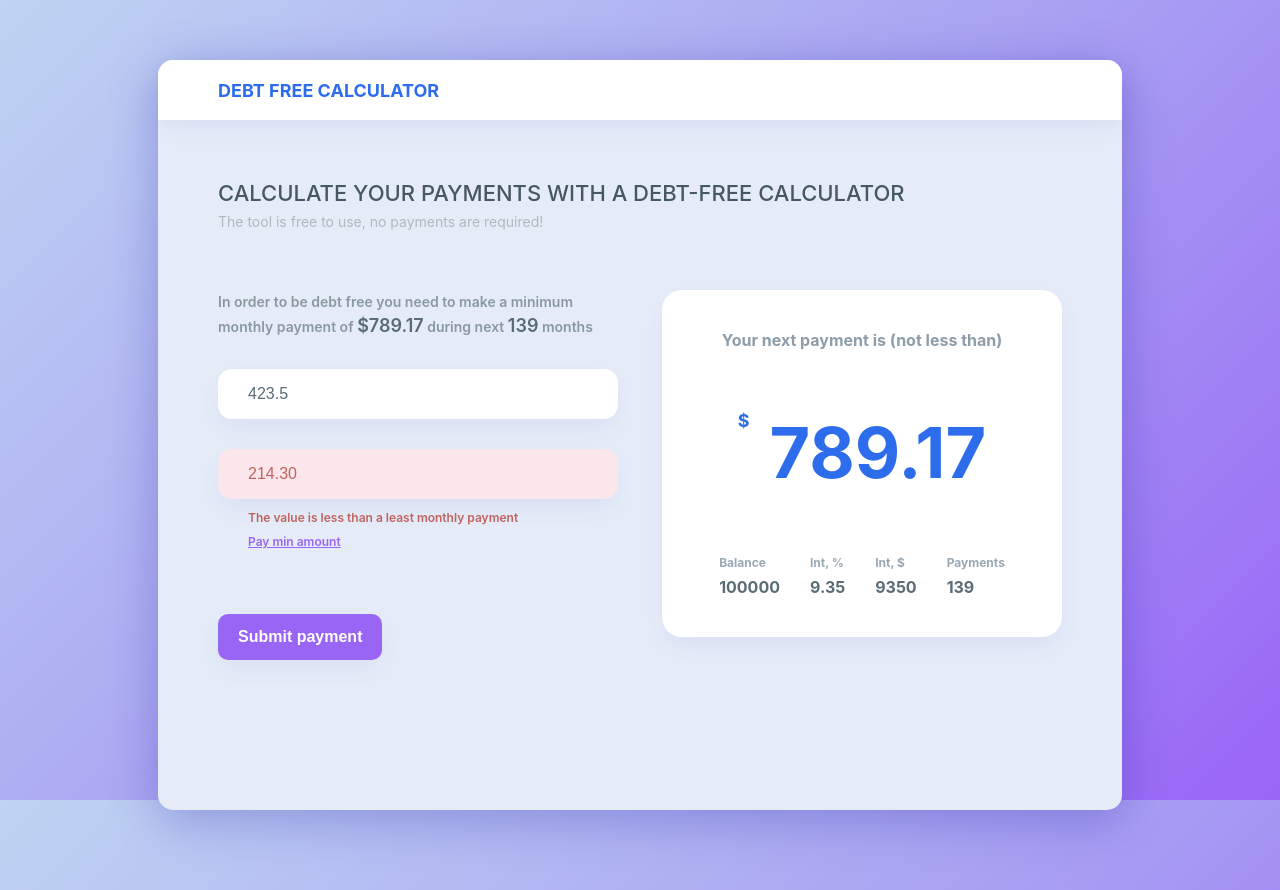
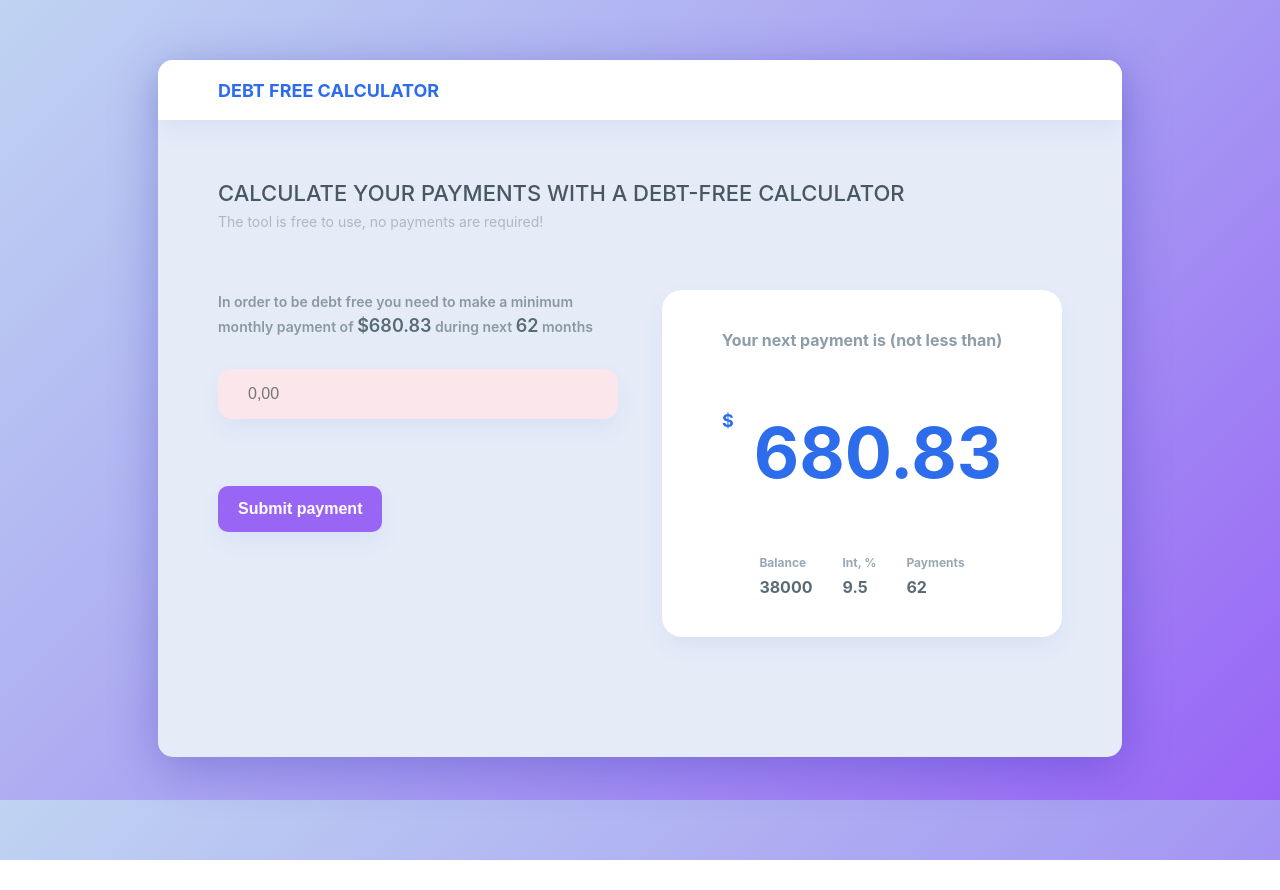
Before and after one commit to andreycodez/portfolio-react-debt-free-calc, a React (Create React App) app: page / in a window 1280 px wide. Both pictures are taken after a click on the button "Submit for calculation". After the commit the page ends 860 px from the top, so only its background shows below. Built offline with nearby package versions, Linux system fonts and the light colour scheme.

Commit message:
Latest changes

```diff
--- a/src/components/calculator/Calculator.jsx
+++ b/src/components/calculator/Calculator.jsx
@@ -23,6 +23,10 @@ class Calculator extends React.Component {
     interestLabel.innerText = document.getElementById('interest').value;
   }
 
+  componentDidUpdate() {
+    console.log(this.state);
+  }
+
   amountSliderHandle = (slider) => {
     slider.preventDefault();
     const sliderLabel = document.getElementById('amountLabel');
@@ -35,12 +39,48 @@ class Calculator extends React.Component {
     sliderLabel.innerText = slider.target.value;
   }
 
-  submitClickHandle = (e) => {
+  minPaymentClick = () => {
+    const paymentField = document.getElementById('paymentAmount');
+    paymentField.setAttribute('value', this.state.minPayment);
+  }
+
+  finalPaymentClick = () => {
+    const paymentField = document.getElementById('paymentAmount');
+    paymentField.setAttribute('value', this.state.balance + this.state.interestUSD / 12);
+  }
+
+  paymentFieldValueHandle = (e) => {
     e.preventDefault();
+    const paymentField = document.getElementById('paymentAmount');
+    const errorMessage = document.getElementById('errorMessage');
+    const setErrorFieldState = function() {
+      paymentField.classList.remove('correct');
+      paymentField.classList.add('incorrect');
+    }
+    const setValidFieldState = function() {
+      if (paymentField.classList.contains('incorrect')) {
+        paymentField.classList.remove('incorrect');
+        paymentField.classList.add('correct');
+      } else { return }
+    }
+    if (e.target.value < this.state.minPayment) {
+      setErrorFieldState();
+      errorMessage.innerHTML = `The value is less than a least monthly payment <br/><a href="#" onClick="${this.state.minPaymentClick}">Pay min amount</a>`
+    } else if (e.target.value > (this.balance + this.interestUSD)) {
+      setErrorFieldState();
+      errorMessage.innerHTML = `The value is higher than the final payment. <br/><a href="#" onClick="${this.state.finalPaymentClick}">Pay final payment</a>`
+    } else {
+      setValidFieldState();
+    }
+  }
+
+  submitSlidersClickHandle = () => {
     const balance = +document.getElementById('amount').value || +document.getElementById('amountInput').defaultValue;
     const interest = +document.getElementById('interest').value || +document.getElementById('interestInput').defaultValue;
     const interestUSD = balance * interest / 100;
-    const minPayment = Math.round((balance / 100) + (interestUSD / 12) * 100) / 100;
+    const minPayment = Math.round(((balance / 100) + (interestUSD / 12))*100)/100;
+    console.log(Math.round((balance / 100)));
+    console.log(interestUSD / 12)
     const paymentsAmount = (balance + interestUSD) / minPayment
 
     this.setState( {
@@ -54,8 +94,35 @@ class Calculator extends React.Component {
     )
   }
 
+  roundValue = (value) => {
+    return Math.round(value * 100) / 100;
+  }
+
+  submitPaymentClickHandle = () => {
+    const paymentField = document.getElementById('paymentAmount');
+    const payment = paymentField.value;
+    const balance = this.state.balance - payment
+    const interestUSD = balance * this.state.interest / 100;
+    const minPayment = Math.round(((balance / 100) + (interestUSD / 12)) * 100) / 100;
+    const paymentsAmount = (balance + interestUSD) / minPayment
+    const newPayment = {
+      date: new Date().toLocaleDateString(),
+      amount: payment,
+      interest: Math.round(interestUSD / 12 * 100) / 100,
+      principal: Math.round((balance / 100) * 100) /100,
+    }
+    this.setState({
+      balance: this.roundValue(balance),
+      interestUSD: this.roundValue(interestUSD),
+      minPayment: this.roundValue(minPayment),
+      paymentsAmount: Math.floor(this.roundValue(paymentsAmount)) + 1,
+      payments: [...this.state.payments, newPayment],
+    })
+  }
+
   render() {
     const appState = this.state
+    console.log(appState.payments)
     if (appState.isCalcSet) {
       return (
           <div className="calculator-body">
@@ -66,14 +133,11 @@ class Calculator extends React.Component {
                   next <span>{appState.paymentsAmount}</span> months
                 </div>
                 <form className="payment-info-form payment-info-item">
-                  <div className="payment-amount correct">
-                    <input type="number" placeholder="0,00" min="0" step=".05" value="423.5" />
+                  <div className="payment-amount incorrect">
+                    <input id="paymentAmount" type="number" min="0" placeholder="0,00" step=".05" dafaultvalue="214.30" onChange={this.paymentFieldValueHandle}/>
+                    <span id="errorMessage"></span>
                   </div>
-                  <div className="payment-amount incorrect">
-                    <input type="number" min="0" placeholder="0,00" step=".05" value="214.30" />
-                    <span>The value is less than a least monthly payment <br/><a href="#">Pay min amount</a></span>
-                  </div>
-                  <input type="button" className="submit-button" value="Submit payment" />
+                  <input type="button" className="submit-button" onClick={this.submitPaymentClickHandle} value="Submit payment" />
                 </form>
                 <PaymentsList payments={appState.payments} />
               </div>
@@ -92,7 +156,7 @@ class Calculator extends React.Component {
                     <span className="measure">$</span><span id="amountLabel" className="value">120000</span>
                   </div>
                   <div className="slider">
-                    <input id="amount" type="range" min="50000" max="250000" onChange={this.amountSliderHandle} defaultValue="100000" step="1000" />
+                    <input id="amount" type="range" min="10000" max="250000" onChange={this.amountSliderHandle} defaultValue="38000" step="1000" />
                     <div className="range-values">
                       <div className="minimal">50 K</div>
                       <div className="maximal">250 K</div>
@@ -105,21 +169,20 @@ class Calculator extends React.Component {
                     <span className="measure">%</span><span id="interestLabel" className="value">9.35</span>
                   </div>
                   <div className="slider">
-                    <input id="interest" type="range" min="0.1" max="15" onChange={this.interestSliderHandle} defaultValue="9.35" step="0.01" />
+                    <input id="interest" type="range" min="0.1" max="15" onChange={this.interestSliderHandle} defaultValue="9.50" step="0.01" />
                     <div className="range-values">
                       <div className="minimal">0.1</div>
                       <div className="maximal">15</div>
                     </div>
                   </div>
                 </div>
-                <input type="button" onClick={this.submitClickHandle} className="submit-button" value="Submit for calculation" />
+                <input type="button" onClick={this.submitSlidersClickHandle} className="submit-button" value="Submit for calculation" />
               </div>
             </div>
             <CalculatorStats appState={appState}/>
           </div>
       )
     }
-
   }
 }
 
--- a/src/components/calculatorStats/CalculatorStats.jsx
+++ b/src/components/calculatorStats/CalculatorStats.jsx
@@ -32,14 +32,14 @@ class CalculatorStats extends React.Component {
                       {appState.interest}
                     </div>
                   </div>
-                  <div className="stats-item">
-                    <div className="stats-item-header">
-                      Int, $
-                    </div>
-                    <div className="stats-item-value">
-                      {appState.interestUSD}
-                    </div>
-                  </div>
+                  {/*<div className="stats-item">*/}
+                  {/*  <div className="stats-item-header">*/}
+                  {/*    Int, $*/}
+                  {/*  </div>*/}
+                  {/*  <div className="stats-item-value">*/}
+                  {/*    {appState.interestUSD}*/}
+                  {/*  </div>*/}
+                  {/*</div>*/}
                   <div className="stats-item">
                     <div className="stats-item-header">
                       Payments
--- a/src/components/paymentsList/PaymentsList.jsx
+++ b/src/components/paymentsList/PaymentsList.jsx
@@ -3,8 +3,9 @@ import React from "react";
 class PaymentsList extends React.Component {
   render() {
     const payments = this.props.payments;
+    console.log(payments.count);
 
-    if (payments.count > 0) {
+    if (payments.length > 0) {
       return (
           <div className="payments-list payment-info-item">
             <div className="payments-table-heading">
```
Also changed, not shown: 1 other file (tests, documents, lock files or other folders).
